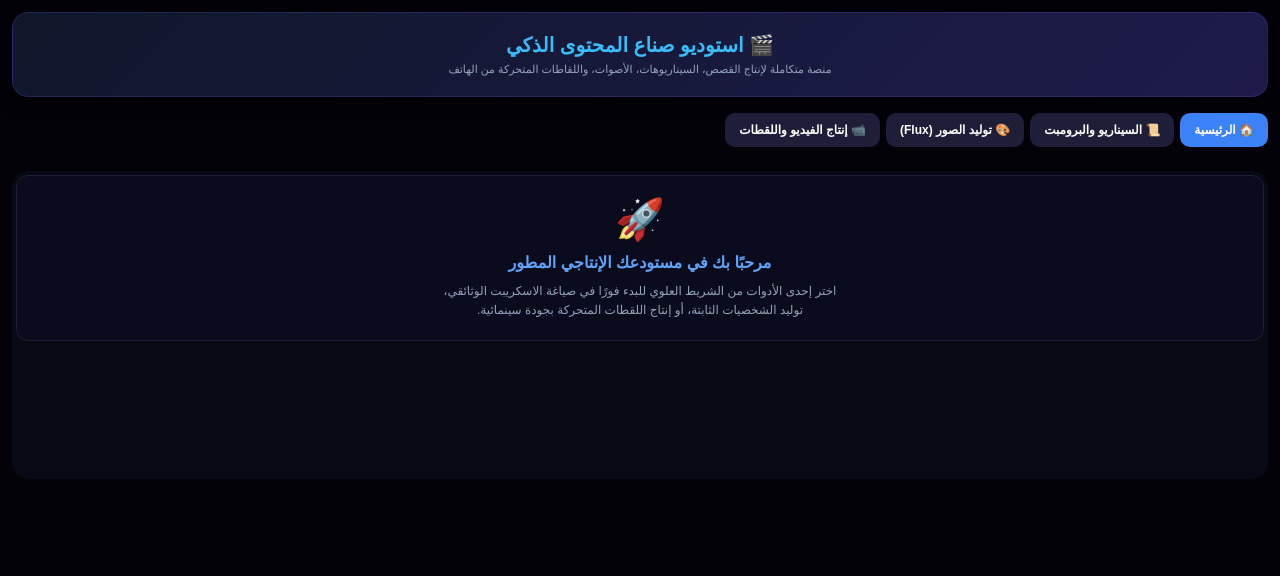
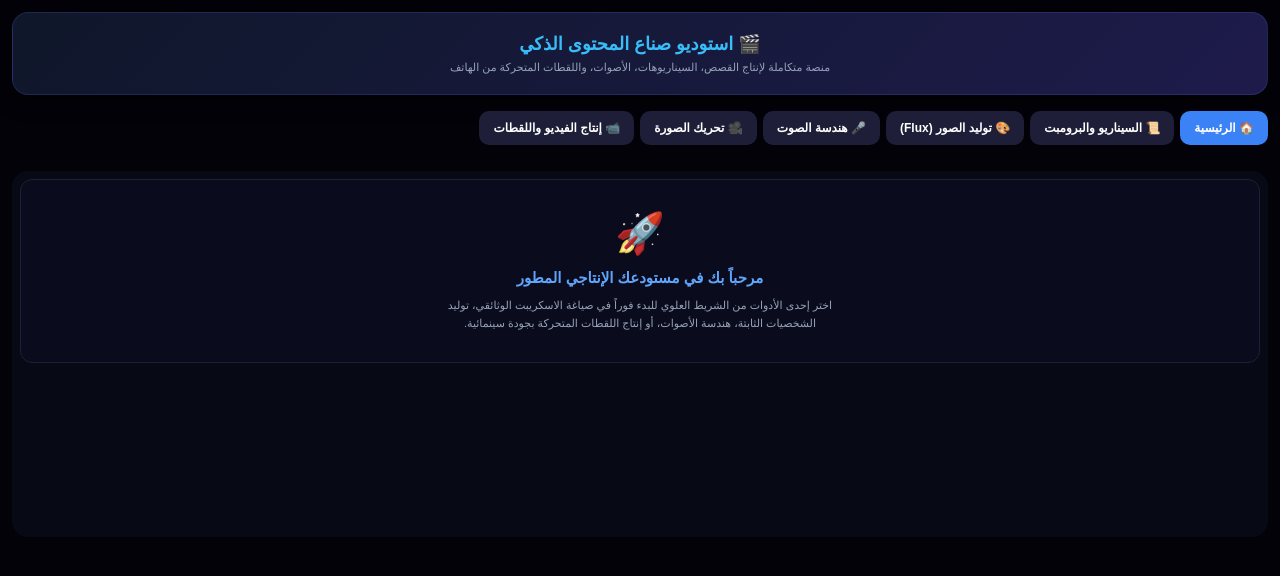
Before and after one commit to khalididouaksim-commits/ai-creator-tools, a Next.js app: page / in a window 1280 px wide. Shown: the top 576 px of the page. Built offline with nearby package versions, Linux system fonts and the light colour scheme.

Commit message:
update page.js

```diff
--- a/app/page.js
+++ b/app/page.js
@@ -1,12 +1,15 @@
 "use client";
 import { useState } from "react";
-// استيراد المكونات البرمجية للأدوات المختلفة
+
+// استيراد الأدوات والمكونات البرمجية بناءً على هيكلة مشروعك الحقيقية
 import PromptScript from "./tools/prompt-script/page";
 import ImageGenerator from "./tools/image-generator/page";
-import VideoGenerator from "./tools/video-generator/page"; // أداة الفيديو الجديدة
+import VideoGenerator from "./tools/video-generator/page";
+import TextToSpeech from "./tools/text-to-speech/page";
+import ImageAnimator from "./tools/image-animator/page";
 
 export default function Home() {
-  // التبويب الافتراضي عند فتح التطبيق هو "الرئيسية"
+  // التبويب الافتراضي هو "الرئيسية"
   const [activeTab, setActiveTab] = useState("home");
 
   return (
@@ -29,23 +32,23 @@ export default function Home() {
         marginBottom: "16px",
         boxShadow: "0 4px 20px rgba(0,0,0,0.5)"
       }}>
-        <h1 style={{ margin: "0 0 6px", fontSize: "20px", color: "#38bdf8", fontWeight: "bold" }}>
+        <h1 style={{ margin: "0 0 6px", fontSize: "18px", color: "#38bdf8", fontWeight: "bold" }}>
           🎬 استوديو صناع المحتوى الذكي
         </h1>
         <p style={{ margin: 0, fontSize: "11px", color: "#94a3b8" }}>
-          منصة متكاملة لإنتاج القصص، السيناريوهات، الأصوات، واللقاطات المتحركة من الهاتف
+          منصة متكاملة لإنتاج القصص، السيناريوهات، الأصوات، واللقطات المتحركة من الهاتف
         </p>
       </header>
 
-      {/* شريط التنقل العلوي المتجاوب مع الهاتف (Tabs) */}
+      {/* شريط التنقل العلوي المطور المتوافق مع شاشات الهاتف بالكامل */}
       <nav style={{
         display: "flex",
         gap: "6px",
         overflowX: "auto",
         whiteSpace: "nowrap",
-        paddingBottom: "8px",
+        paddingBottom: "10px",
         marginBottom: "16px",
-        scrollbarWidth: "none"
+        WebkitOverflowScrolling: "touch"
       }}>
         <button
           onClick={() => setActiveTab("home")}
@@ -57,8 +60,7 @@ export default function Home() {
             border: "none",
             cursor: "pointer",
             background: activeTab === "home" ? "#3b82f6" : "#1e1e38",
-            color: "#fff",
-            transition: "all 0.2s"
+            color: "#fff"
           }}>
           🏠 الرئيسية
         </button>
@@ -73,8 +75,7 @@ export default function Home() {
             border: "none",
             cursor: "pointer",
             background: activeTab === "script" ? "#8b5cf6" : "#1e1e38",
-            color: "#fff",
-            transition: "all 0.2s"
+            color: "#fff"
           }}>
           📜 السيناريو والبرومبت
         </button>
@@ -89,13 +90,41 @@ export default function Home() {
             border: "none",
             cursor: "pointer",
             background: activeTab === "image" ? "#ec4899" : "#1e1e38",
-            color: "#fff",
-            transition: "all 0.2s"
+            color: "#fff"
           }}>
           🎨 توليد الصور (Flux)
         </button>
 
-        {/* زر تفعيل أداة تحريك وإنتاج الفيديو */}
+        <button
+          onClick={() => setActiveTab("speech")}
+          style={{
+            padding: "10px 14px",
+            borderRadius: "10px",
+            fontSize: "12px",
+            fontWeight: "bold",
+            border: "none",
+            cursor: "pointer",
+            background: activeTab === "speech" ? "#06b6d4" : "#1e1e38",
+            color: "#fff"
+          }}>
+          🎤 هندسة الصوت
+        </button>
+
+        <button
+          onClick={() => setActiveTab("animator")}
+          style={{
+            padding: "10px 14px",
+            borderRadius: "10px",
+            fontSize: "12px",
+            fontWeight: "bold",
+            border: "none",
+            cursor: "pointer",
+            background: activeTab === "animator" ? "#a855f7" : "#1e1e38",
+            color: "#fff"
+          }}>
+          🎥 تحريك الصورة
+        </button>
+
         <button
           onClick={() => setActiveTab("video")}
           style={{
@@ -107,45 +136,50 @@ export default function Home() {
             cursor: "pointer",
             background: activeTab === "video" ? "#10b981" : "#1e1e38",
             color: "#fff",
-            transition: "all 0.2s",
             boxShadow: activeTab === "video" ? "0 0 10px rgba(16,185,129,0.5)" : "none"
           }}>
           📹 إنتاج الفيديو واللقطات
         </button>
       </nav>
 
-      {/* منطقة عرض المحتوى الديناميكية بناءً على التبويب المختار */}
+      {/* منطقة العرض الديناميكية (بدون نقص) */}
       <main style={{
         background: "rgba(15,23,42,0.4)",
         borderRadius: "16px",
-        padding: "4px",
-        minHeight: "300px"
+        padding: "8px",
+        minHeight: "350px"
       }}>
 
-        {/* محتوى تبويب الرئيسية الافتراضي */}
+        {/* 1. محتوى تبويب الرئيسية الافتراضي */}
         {activeTab === "home" && (
           <div style={{
-            padding: "20px 10px",
+            padding: "30px 15px",
             textAlign: "center",
             background: "#0b0b1e",
             borderRadius: "12px",
             border: "1px solid #1e1e38"
           }}>
-            <div style={{ fontSize: "40px", marginBottom: "10px" }}>🚀</div>
-            <h2 style={{ fontSize: "16px", margin: "0 0 10px", color: "#60a5fa" }}>مرحبًا بك في مستودعك الإنتاجي المطور</h2>
-            <p style={{ fontSize: "12px", color: "#94a3b8", lineHeight: "1.6", maxWidth: "400px", margin: "0 auto" }}>
-              اختر إحدى الأدوات من الشريط العلوي للبدء فورًا في صياغة الاسكريبت الوثائقي، توليد الشخصيات الثابتة، أو إنتاج اللقطات المتحركة بجودة سينمائية.
+            <div style={{ fontSize: "40px", marginBottom: "12px" }}>🚀</div>
+            <h2 style={{ fontSize: "15px", margin: "0 0 10px", color: "#60a5fa" }}>مرحباً بك في مستودعك الإنتاجي المطور</h2>
+            <p style={{ fontSize: "11px", color: "#94a3b8", lineHeight: "1.6", maxWidth: "400px", margin: "0 auto" }}>
+              اختر إحدى الأدوات من الشريط العلوي للبدء فوراً في صياغة الاسكريبت الوثائقي، توليد الشخصيات الثابتة، هندسة الأصوات، أو إنتاج اللقطات المتحركة بجودة سينمائية.
             </p>
           </div>
         )}
 
-        {/* عرض أداة السكريبت والبرومبت */}
+        {/* 2. عرض أداة السكريبت والبرومبت */}
         {activeTab === "script" && <PromptScript />}
 
-        {/* عرض أداة توليد الصور */}
+        {/* 3. عرض أداة توليد الصور */}
         {activeTab === "image" && <ImageGenerator />}
 
-        {/* عرض أداة إنتاج الفيديو واللقطات المتحركة */}
+        {/* 4. عرض أداة تحويل النص إلى صوت (هندسة الصوت) */}
+        {activeTab === "speech" && <TextToSpeech />}
+
+        {/* 5. عرض أداة تحريك الصورة لبث الكاميرا */}
+        {activeTab === "animator" && <ImageAnimator />}
+
+        {/* 6. عرض أداة إنتاج الفيديو الجديدة */}
         {activeTab === "video" && <VideoGenerator />}
 
       </main>
```
